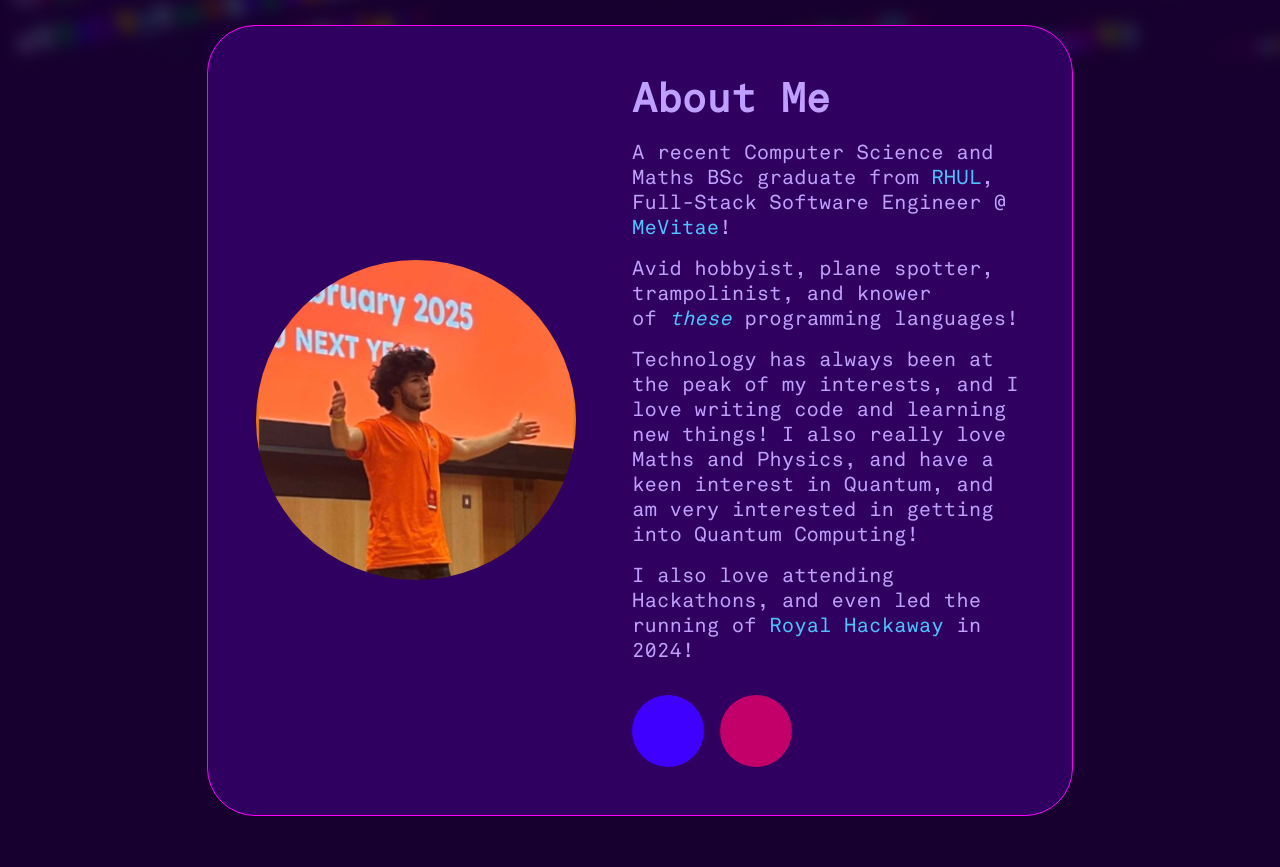
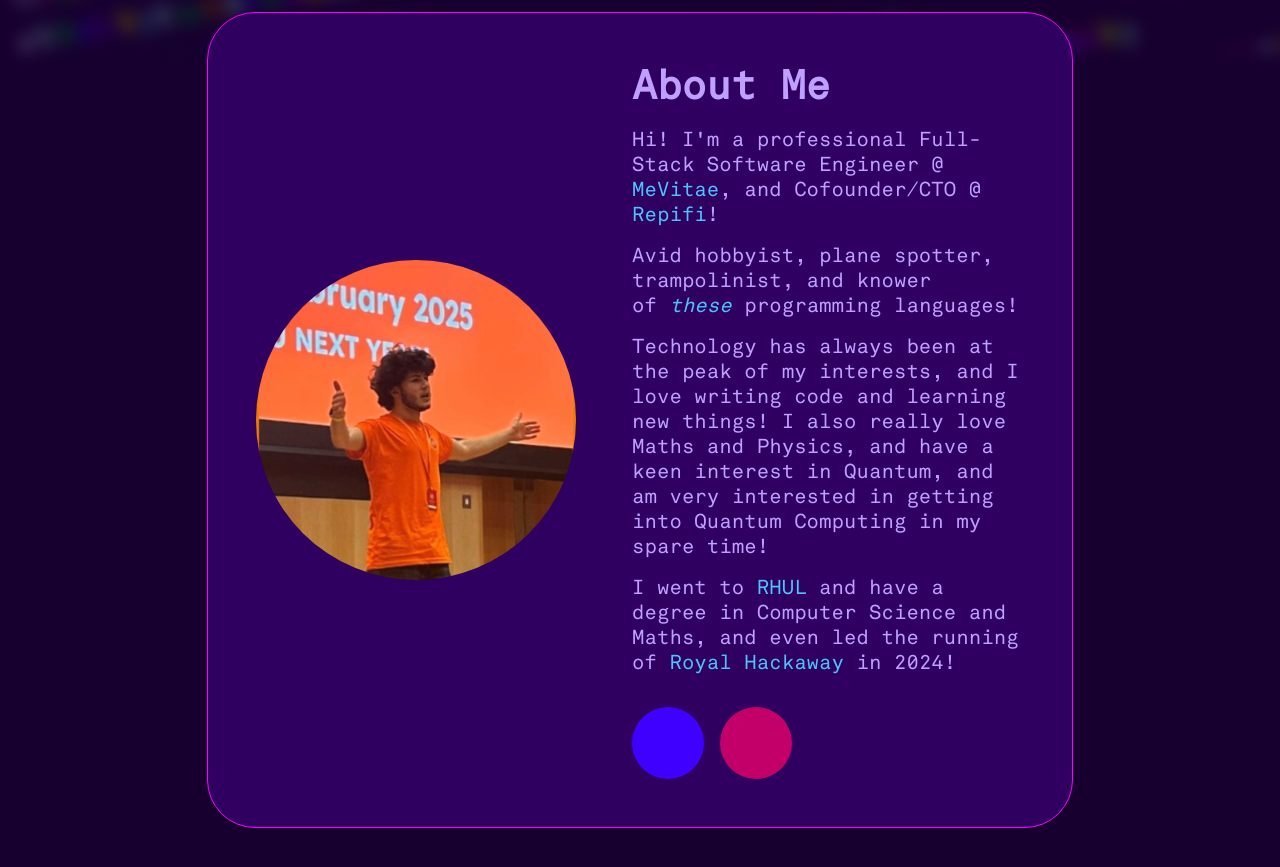
Before and after one commit to mzk468/mzk468.github.io, a React (Vite) app: page / in a window 1280 px wide. Shown: the part 780-1647 px from the top of the page. Built offline with nearby package versions, Linux system fonts and the light colour scheme; some icons are missing.

Commit message:
Updated AboutMe

```diff
--- a/src/components/AboutMe.tsx
+++ b/src/components/AboutMe.tsx
@@ -21,16 +21,15 @@ export function AboutMe() {
                     <ProfileImage src={"./me.jpeg"} alt={"Me"} /><div className={css.socialsRow} />
                     <div className={css.descSection}>
                         <H1>About Me</H1>
-                        <P>A recent Computer Science and Maths BSc graduate from&nbsp;
-                            <a href="https://royalholloway.ac.uk/" target="_blank">RHUL</a>,
-                            Full-Stack Software Engineer @ <a href="https://mevitae.com" target="_blank">MeVitae</a>! </P>
+                        <P>Hi! I'm a professional Full-Stack Software Engineer @ <a href="https://mevitae.com" target="_blank">MeVitae</a>, and Cofounder/CTO @ <a href="https://repifi.app" target="_blank">Repifi</a>!</P>
                         <P>Avid hobbyist, plane spotter, trampolinist, and knower of&nbsp;
                             <a onClick={() => setShowLangsPopUp(true)}><i>these</i></a> programming languages!</P>
                         <P>Technology has always been at the peak of my interests, and I love writing code and learning new things!
                             I also really love Maths and Physics, and have a keen interest in Quantum, and am very interested in getting
-                            into Quantum Computing!</P>
+                            into Quantum Computing in my spare time!</P>
 
-                        <P>I also love attending Hackathons, and even led the running of <a href="https://www.royalhackaway.com/" target="_blank">Royal Hackaway</a> in 2024!</P>
+                        <P>I went to&nbsp;
+                            <a href="https://royalholloway.ac.uk/" target="_blank">RHUL</a> and have a degree in Computer Science and Maths, and even led the running of <a href="https://www.royalhackaway.com/" target="_blank">Royal Hackaway</a> in 2024!</P>
                         <div className={css.socialsRow}>
                             <SocialButton
                                 icon={<LinkedinFill strokeWidth={1} size={32} color={Colors.OffWhite} />}
@@ -46,7 +45,7 @@ export function AboutMe() {
 
 
                 <ChevronDown onClick={scrollToNextSection} className={css.downArrow} strokeWidth={5} size={32} color={Colors.White} />
-            </div>
+            </div >
         </>
     )
 }
```
